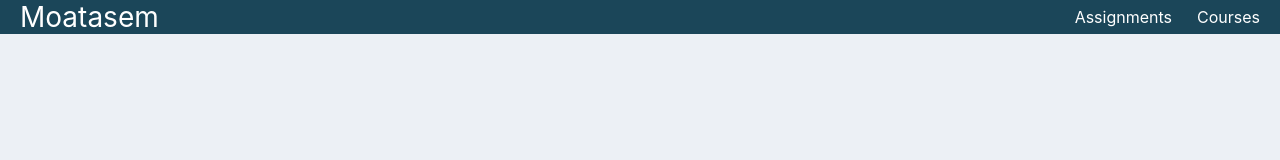
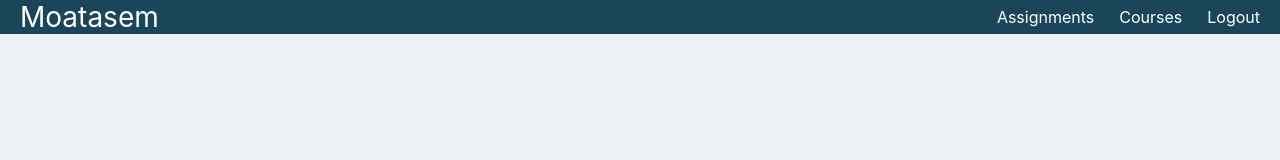
Before and after one commit to moatasemyakhni/e-learning, a React (Create React App) app in the folder frontend/: page /student in a window 1280 px wide. Shown: the top 160 px of the page. Built offline with nearby package versions, Linux system fonts and the light colour scheme; no server answers; the HTML template or start-up script is replaced by a standard one.

Commit message:
Frontend => add logout btn

```diff
--- a/frontend/src/components/Navbar.js
+++ b/frontend/src/components/Navbar.js
@@ -7,6 +7,7 @@ const Navbar = () => {
             <ul>
                 <li><NavLink className={(navData) => navData.isActive ? "active" : "" } to="/student/assignments">Assignments</NavLink></li>
                 <li><NavLink className={(navData) => navData.isActive ? "active" : "" } to="/student/courses">Courses</NavLink></li>
+                <li><NavLink className={(navData) => navData.isActive ? "active" : "" } to="/">Logout</NavLink></li>
             </ul>
         </nav>
   )
--- a/frontend/src/components/Student.js
+++ b/frontend/src/components/Student.js
@@ -1,5 +1,11 @@
 import Navbar from "./Navbar"
+import { baseUrl, userInfo } from "../scripts/utilities"
+const info = async () => {
+    const data = await userInfo(baseUrl, localStorage.getItem('user_token'))
 
+    console.log(data);
+}
+info();
 const Student = () => {
   return (
     <div>
```
